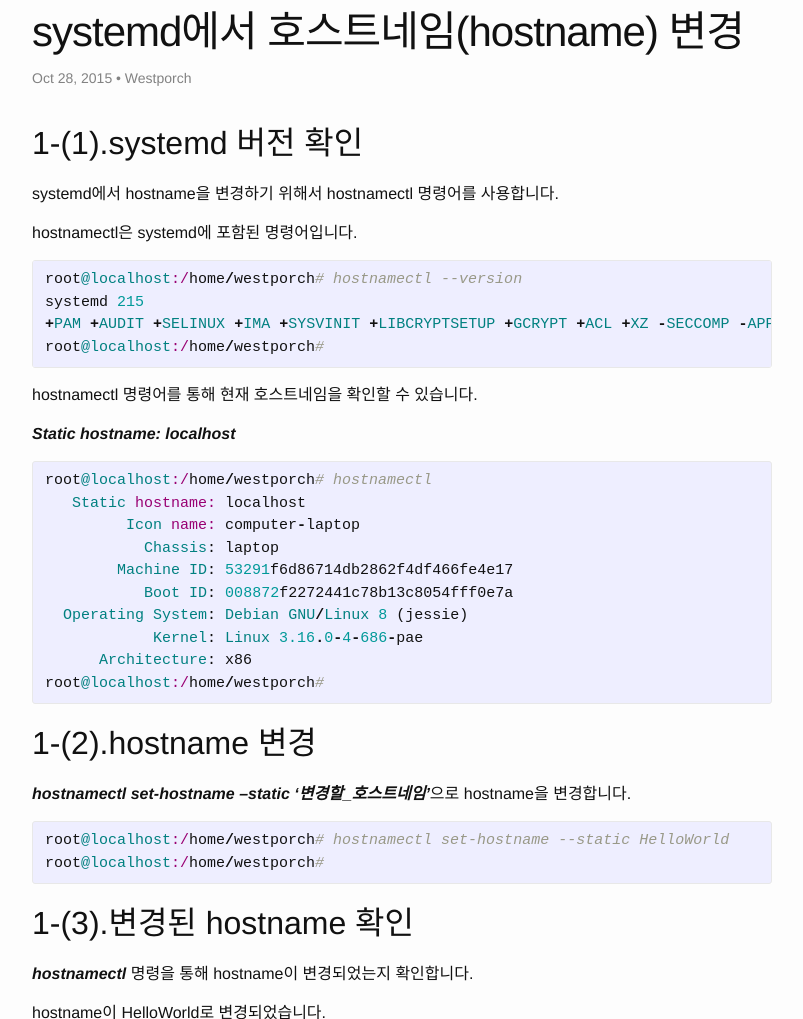
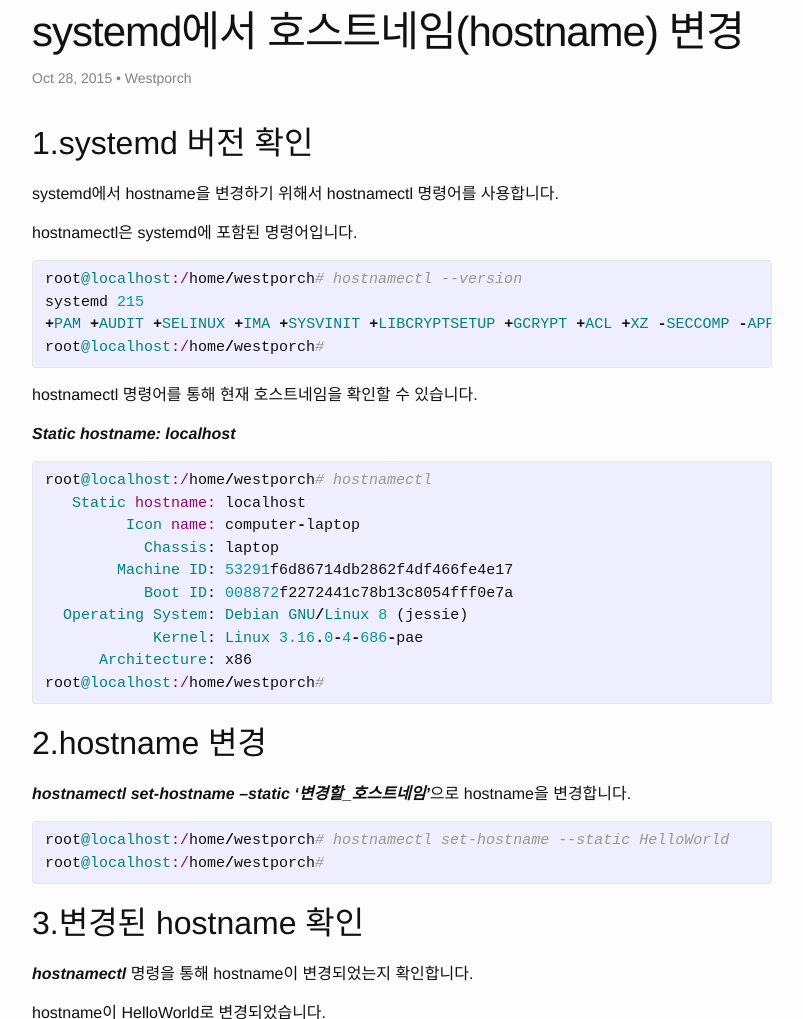
Before and after one commit to debianusers/debianusers.github.io, a Jekyll site: the page built from _posts/2015-10-28-Change-the-hostname.markdown, in a window 1280 px wide and 1400 px high. Shown: the part 381-1400 px from the top of the window, without its empty margins (238-1041 px from the left). Built offline with Jekyll 4.4.1, drawn with Linux system fonts in a browser that asks for light colours; comment, search, counter and statistics services are not loaded.

Commit message:
인덱스 수정

```diff
--- a/_posts/2015-10-28-Change-the-hostname.markdown
+++ b/_posts/2015-10-28-Change-the-hostname.markdown
@@ -4,7 +4,7 @@ title: "systemd에서 호스트네임(hostname) 변경"
 author: Westporch
 ---
 
-1-(1).systemd 버전 확인
+1.systemd 버전 확인
 -----------------
 systemd에서 hostname을 변경하기 위해서 hostnamectl 명령어를 사용합니다.
 
@@ -32,7 +32,7 @@ root@localhost:/home/westporch# hostnamectl
 root@localhost:/home/westporch#
 {% endhighlight %}
 
-1-(2).hostname 변경
+2.hostname 변경
 --------------
 ***hostnamectl set-hostname --static '변경할_호스트네임'***으로 hostname을 변경합니다.
 {% highlight ruby %}
@@ -40,7 +40,7 @@ root@localhost:/home/westporch# hostnamectl set-hostname --static HelloWorld
 root@localhost:/home/westporch#
 {% endhighlight %}
 
-1-(3).변경된 hostname 확인
+3.변경된 hostname 확인
 ---------------------
 ***hostnamectl*** 명령을 통해 hostname이 변경되었는지 확인합니다.
 
```
